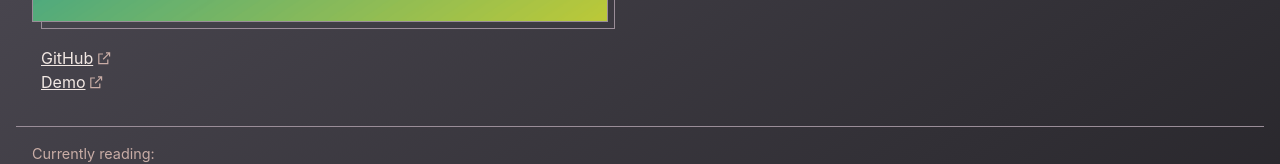
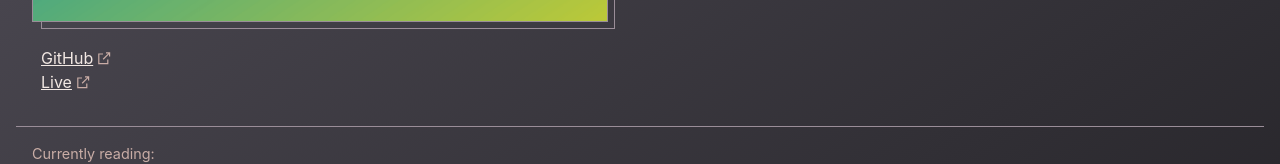
Before and after one commit to ndemia/demia.me-react, a React (Vite) app: page /daily in a window 1280 px wide. Shown: the part 529-693 px from the top of the page. Built offline with nearby package versions, Linux system fonts and the light colour scheme; a web font is replaced by a local one.

Commit message:
Change wording of link.

```diff
--- a/src/components/ProjectHeader/ProjectHeader.jsx
+++ b/src/components/ProjectHeader/ProjectHeader.jsx
@@ -14,7 +14,7 @@ export default function ProjectHeader({ project: { title, image_1x, image_2x, al
 					<InlineLink to={github} text={'GitHub'}></InlineLink>
 				</li>
 				<li>
-					<InlineLink to={demo} text={'Demo'}></InlineLink>
+					<InlineLink to={demo} text={'Live'}></InlineLink>
 				</li>
 			</ul>
 			<Switch themeToggler={themeToggler} />
```
